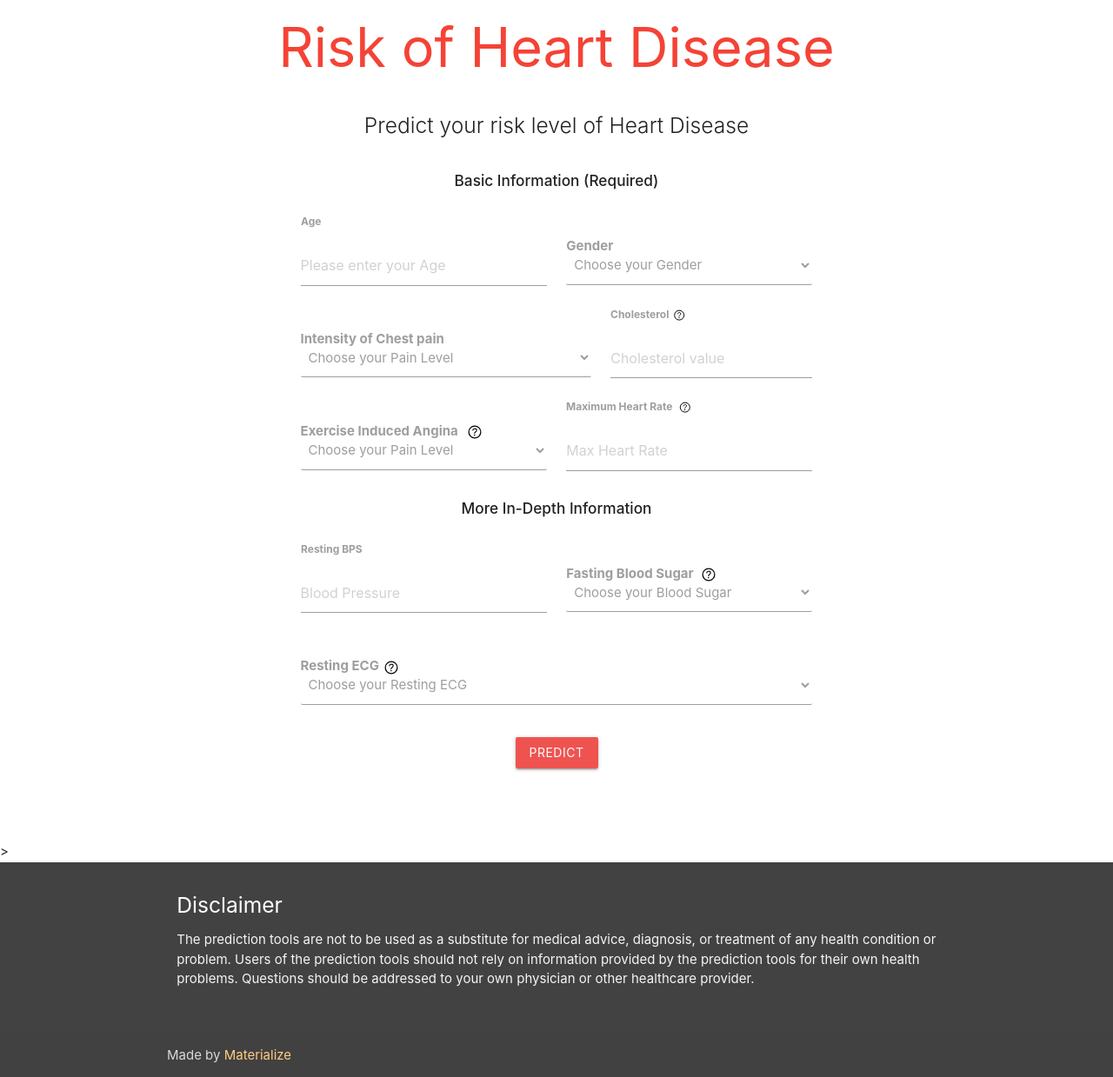
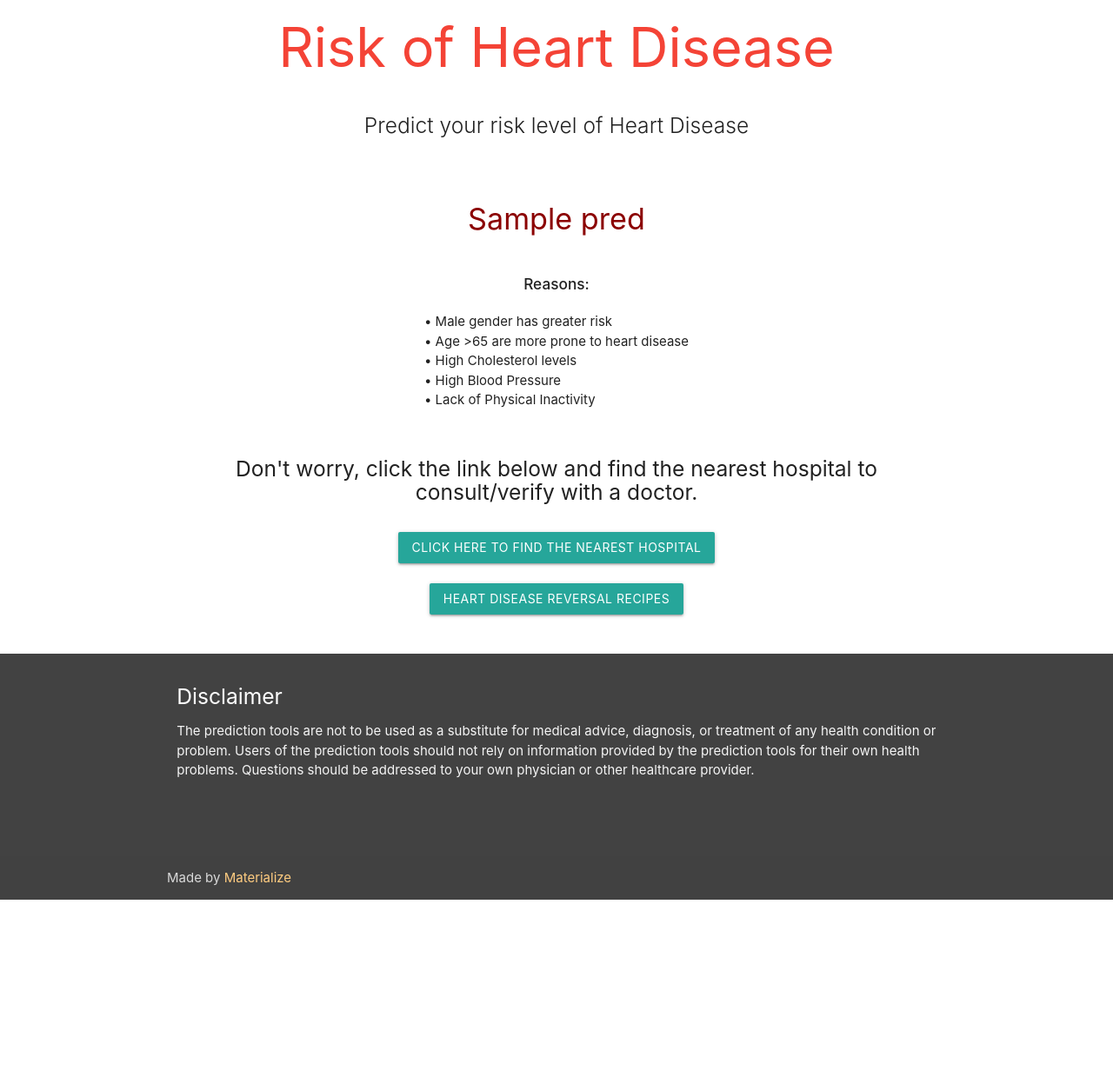
Before and after one commit to nicktan96/version-7, a Flask app: template templates/heart_prediction.html in a window 1280 px wide. Shown: the part 146-1385 px from the top of the page at 87% size. After the commit the page ends 1181 px from the top, so only its background shows below. Run offline with Flask 2, Linux system fonts and the light colour scheme; the template is opened without the code that fills it: most values are stand-ins (such as "Sample title", 1, 10 or a date in 2020); parts of the project's set-up code (start-up, migrations or seed data) failed here and were passed over; some libraries are stand-ins or nearby versions.

Commit message:
Add files via upload

```diff
--- a/templates/heart_prediction.html
+++ b/templates/heart_prediction.html
@@ -14,13 +14,9 @@
     .result{
       position:center;
       text-align: center;
-          color: green;
+      color: #8b0000;
     }
-        select{
-          border: 0px;
-          border-bottom:1px solid #9e9e9e;
-          color: #9e9e9e;
-        }
+
 
             .hover{
         position: absolute;
@@ -63,6 +59,17 @@
         .hover:hover > span{
         opacity:1;
         }
+        div.explanation{
+        text-align:center;
+        }
+        ul{
+          display: inline-block;
+          text-align: left;
+        }
+
+
+
+
   </style>
 
 </head>
@@ -86,115 +93,47 @@
         </h5>
       </div>
 
-              <div class="row">
-    <form action='/predict' method="post" class="col s12">
-      <div class="container">
-
-        <div class="row center">
-          <h6 class="header col s12 light"><strong>Basic Information (Required)</strong>
+      <div class="result">
       <br>
-        </h6>
+        <h4>{{pred}}</h4><br>
                 </div>
 
-        <div class="input-field col s6">
-            <label for="first_name"><b>Age</b></label>
+      <div class="explanation">
+        <h6><strong>Reasons: </strong></h6>
+          <ul>
+            <li><span>&#8226;</span> Male gender has greater risk</li>
+            <li><span>&#8226;</span> Age >65 are more prone to heart disease</li>
+            <li><span>&#8226;</span> High Cholesterol levels</li>
+            <li><span>&#8226;</span> High Blood Pressure</li>
+            <li><span>&#8226;</span> Lack of Physical Inactivity</li>
+        </ul>
+
+      </div>
       <br>
-          <input placeholder="Please enter your Age" name="a" id="age" type="text" pattern="\d*" maxlength="2" class="validate" required>
+      <div class="comment center">
+        <h5>Don't worry, click the link below and find the nearest hospital to consult/verify with a doctor.  </h5>
+        <br>
+
+        <div class="button center">
+        <a href="https://kardiaacare.azurewebsites.net/map/" target="_blank" class="waves-effect waves-light btn">Click here to find the nearest hospital</a>
         </div>
 
-
-        <div class="input-field col s6">
-          <label for="last_name"><b>Gender</b></label>
-            <br>
-  <select class="browser-default" name="b" id="b" required>
-    <option value="" disabled selected>Choose your Gender</option>
-    <option value="0">Male</option>
-    <option value="1">Female</option>
-    <option value="1">Other</option>
-  </select>
       </div>
 
+      <br>
 
-        <div class="input-field col s7">
-            <label for="_name"><b>Intensity of Chest pain</b></label>
-            <br>
-  <select class="browser-default" name="c" id="c" required>
-    <option value="" disabled selected>Choose your Pain Level</option>
-    <option value="0">No Pain</option>
-    <option value="1">Mild</option>
-    <option value="2">Medium</option>
-    <option value="3">Strong</option>
-  </select>
-        </div>
-
-
-                 <div class="input-field col s5">
-            <label for="_name"><b>Cholesterol</b><div class="hover"><img src="./static/help-circle-outline.svg" width="20" /><span>Ideal : <200 <br> Borderline High: 200-239 <br> High: >240 <br> More Info in FAQ</span></div></label>
-            <br>
-          <input id="_name" name="e" placeholder="Cholesterol value" maxlength="3" pattern="\d*" type="text" class="validate" required>
-        </div>
-
-      <div class="input-field col s6">
-            <label for="_name"><b>Exercise Induced Angina</b><div class="hover"><img src="./static/help-circle-outline.svg" width="20" /><span><strong>0</strong> - No Pain during exercising <br> <strong>1</strong> - Pain during exercising</strong></span></div></label>
-                 <br>
-  <select class="browser-default" name="i" id="i" required>
-    <option value="" disabled selected>Choose your Pain Level</option>
-    <option value="1">No Pain during Exercise</option>
-    <option value="0">Pain during Exercise</option>
-  </select>
+              <div class="button center">
+        <a href="https://kardiaacare.azurewebsites.net/home/recipes/" target="_blank"class="waves-effect waves-light btn">Heart Disease Reversal Recipes</a>
         </div>
 
 
 
 
-                <div class="input-field col s6">
-            <label for="_name"><b>Maximum Heart Rate</b><div class="hover"><img src="./static/help-circle-outline.svg" width="20" /><span>Subtract your age from 220</span></div></label>
-            <br>
-          <input id="_name" name="h" placeholder="Max Heart Rate" maxlength="3" pattern="\d*" type="text" class="validate" required>
-        </div>
 
 
 
-                <div class="row center">
-          <h6 class="header col s12 light"><strong>More In-Depth Information</strong>
-        <br>
-        </h6>
-      </div>
-
-        <div class="input-field col s6">
-            <label for="_name"><b>Resting BPS</b></label>
-            <br>
-          <input id="_name" name="d" placeholder="Blood Pressure" type="text" pattern="\d*" maxlength="3" class="validate" required>
-        </div>
 
 
-
-        <div class="input-field col s6">
-            <label for="_name"><b>Fasting Blood Sugar</b><div class="hover"><img src="./static/help-circle-outline.svg" width="20" /><span>Your Blood Sugar levels during fasting</span></div></label>
-            <br>
-  <select class="browser-default" name="f" id="f" required>
-    <option value="" disabled selected>Choose your Blood Sugar</option>
-    <option value="0">Less than 120ml/dL</option>
-    <option value="1">More than 120ml/dL</option>
-  </select>
-        </div>
-
-        <div class="input-field col s12">
-            <label for="_name"><b>Resting ECG</b><div class="hover"><img src="./static/help-circle-outline.svg" width="20" /><span>Your Resting Electrocardiographic Results</span></div></label>
-            <br>
-  <select class="browser-default" name="g" id="g" required>
-    <option value="" disabled selected>Choose your Resting ECG</option>
-    <option value="0">Normal</option>
-    <option value="1">Abnormal</option>
-  </select>
-          <br>
-        </div>
-
-     <div class="row center">
-     <button type="submit" class="btn waves-effect waves-light red lighten-1 pulse">Predict</button>
-      </div>
-    </form>
-      </div>
 
     </div>
   </div>
@@ -202,7 +141,7 @@
 
     <br><br>
   </div>
-  </div>>
+  </div>
 
   <footer class="page-footer grey darken-3">
     <div class="container">
```
Lines whose indentation alone changed are shown as unchanged.
